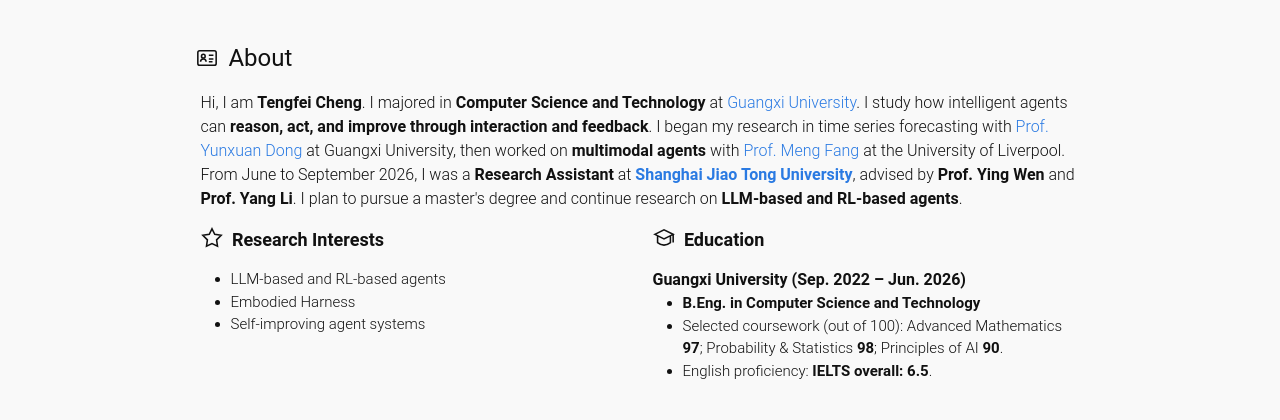
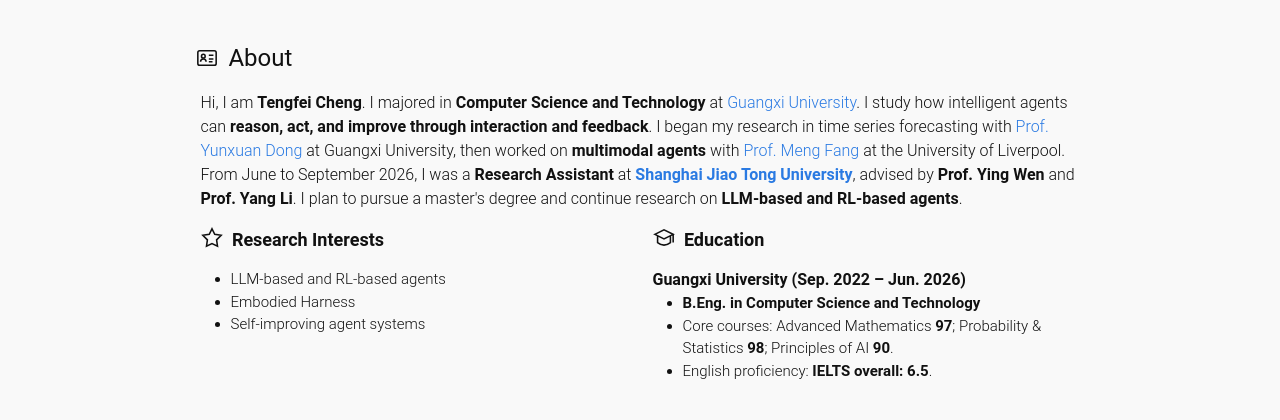
Before and after one commit to Cheng-tf/iamllm, a plain HTML site: page index.html in a window 1280 px wide. Shown: the part 380-800 px from the top of the page. Drawn offline with Linux system fonts and the light colour scheme.

Commit message:
Update index.html

```diff
--- a/index.html
+++ b/index.html
@@ -54,7 +54,7 @@
       <p>Hi, I am <b>Tengfei Cheng</b>. I majored in <b>Computer Science and Technology</b> at <a href="https://www.gxu.edu.cn/">Guangxi University</a>. I study how intelligent agents can <b>reason, act, and improve through interaction and feedback</b>. I began my research in time series forecasting with <a href="https://scholar.google.com.hk/citations?hl=zh-CN&amp;user=dYcYJfUAAAAJ">Prof. Yunxuan Dong</a> at Guangxi University, then worked on <b>multimodal agents</b> with <a href="https://mengfn.github.io/">Prof. Meng Fang</a> at the University of Liverpool. From June to September 2026, I was a <b>Research Assistant</b> at <a href="https://www.sjtu.edu.cn/"><b>Shanghai Jiao Tong University</b></a>, advised by <b>Prof. Ying Wen</b> and <b>Prof. Yang Li</b>. I plan to pursue a master's degree and continue research on <b>LLM-based and RL-based agents</b>.</p>
       <div class="bio-columns">
         <div><h3><svg class="section-icon" viewBox="0 0 24 24" fill="none" stroke="currentColor" stroke-width="1.7" aria-hidden="true"><path d="m12 2 3 6 7 1-5 5 1 7-6-3-6 3 1-7-5-5 7-1z"/></svg> <strong>Research Interests</strong></h3><ul><li>LLM-based and RL-based agents</li><li>Embodied Harness</li><li>Self-improving agent systems</li></ul></div>
-        <div><h3><svg class="section-icon" viewBox="0 0 24 24" fill="none" stroke="currentColor" stroke-width="1.7" aria-hidden="true"><path d="m2 8 10-5 10 5-10 5zM5 10v7c5 4 9 4 14 0v-7m3-2v9"/></svg> <strong>Education</strong></h3><b>Guangxi University (Sep. 2022 – Jun. 2026)</b><ul><li><b>B.Eng. in Computer Science and Technology</b></li><li>Selected coursework (out of 100): Advanced Mathematics <b>97</b>; Probability &amp; Statistics <b>98</b>; Principles of AI <b>90</b>.</li><li>English proficiency: <b>IELTS overall: 6.5</b>.</li></ul></div>
+        <div><h3><svg class="section-icon" viewBox="0 0 24 24" fill="none" stroke="currentColor" stroke-width="1.7" aria-hidden="true"><path d="m2 8 10-5 10 5-10 5zM5 10v7c5 4 9 4 14 0v-7m3-2v9"/></svg> <strong>Education</strong></h3><b>Guangxi University (Sep. 2022 – Jun. 2026)</b><ul><li><b>B.Eng. in Computer Science and Technology</b></li><li>Core courses: Advanced Mathematics <b>97</b>; Probability &amp; Statistics <b>98</b>; Principles of AI <b>90</b>.</li><li>English proficiency: <b>IELTS overall: 6.5</b>.</li></ul></div>
       </div>
     </div>
   </section>
```
